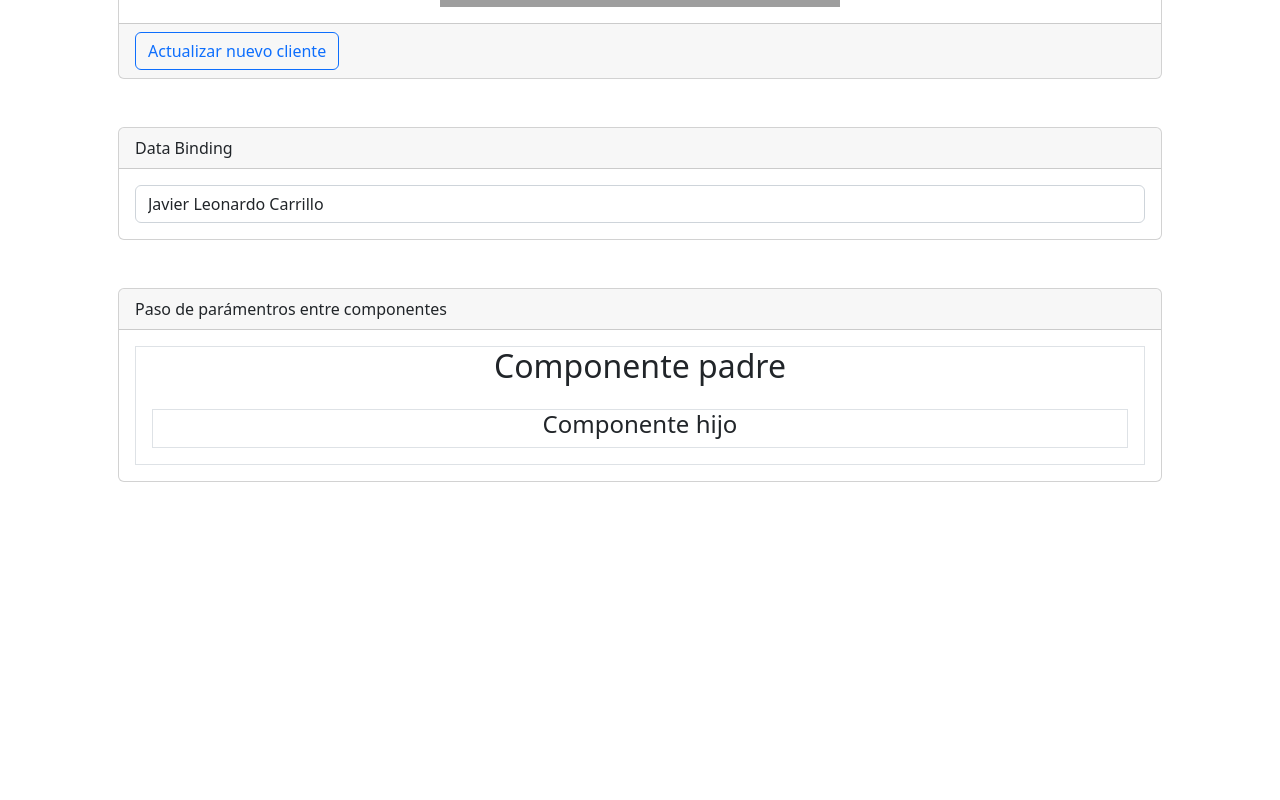
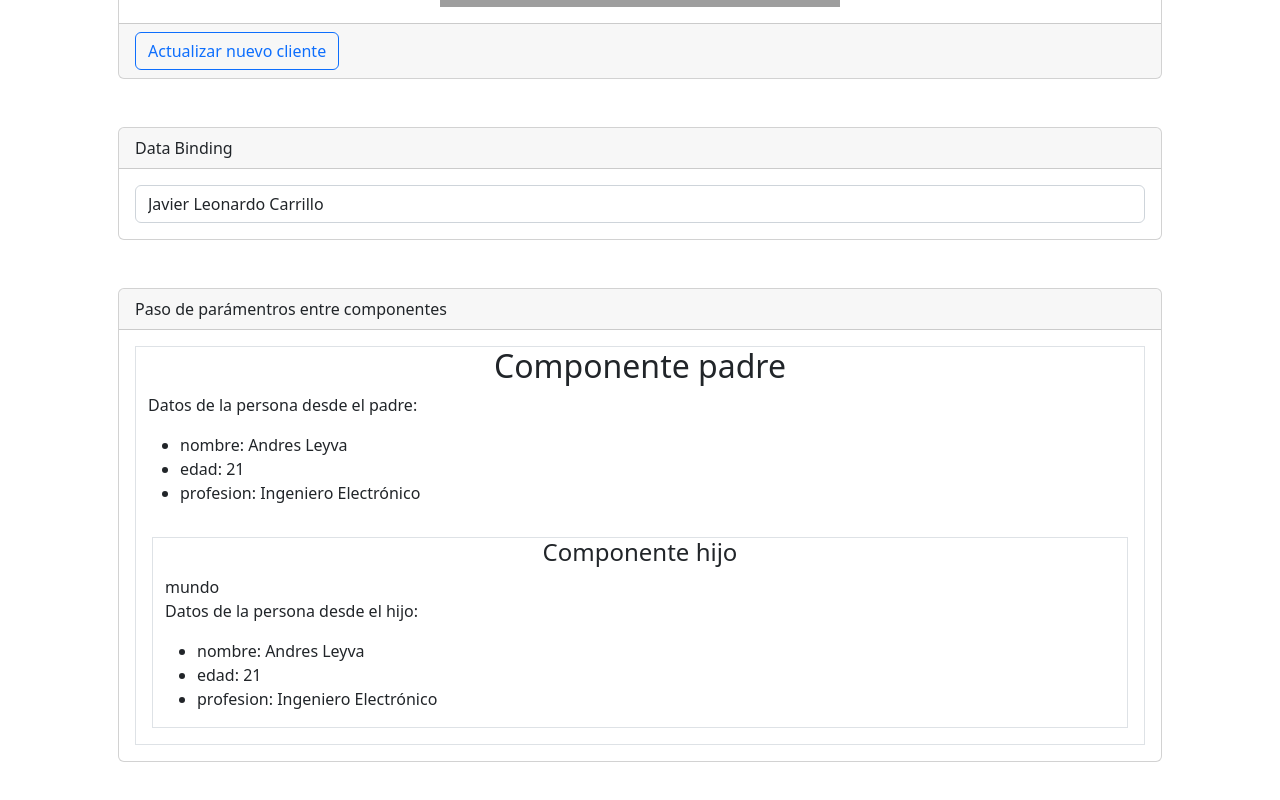
Before and after one commit to wnicolas/Angular-1-, an Angular app: page / in a window 1280 px wide. Shown: the part 456-1256 px from the top of the page. Before the commit the page ends 986 px from the top, so only its background shows below. Built offline with nearby package versions, Linux system fonts and the light colour scheme; grey boxes are pictures that could not be loaded.

Commit message:
Paso de parámetros de padre a hijo

```diff
--- /dev/null
+++ b/src/app/Interfaces/persona.interface.ts
@@ -0,0 +1,5 @@
+export interface Persona {
+  nombre: String;
+  edad: Number;
+  profesion: String;
+}
--- a/src/app/hijo/hijo.component.html
+++ b/src/app/hijo/hijo.component.html
@@ -1,3 +1,12 @@
 <div class="border">
-  <h4 class="text-center">Componente hijo</h4>
+  <div class="container">
+    <h4 class="text-center">Componente hijo</h4>
+    {{ mensaje }}
+    <p>Datos de la persona desde el hijo:</p>
+    <ul>
+      <li>nombre: {{ techCamper.nombre }}</li>
+      <li>edad: {{ techCamper.edad }}</li>
+      <li>profesion: {{ techCamper.profesion }}</li>
+    </ul>
+  </div>
 </div>
--- a/src/app/hijo/hijo.component.ts
+++ b/src/app/hijo/hijo.component.ts
@@ -1,15 +1,29 @@
-import { Component, OnInit } from '@angular/core';
+/**
+ * Se importa Input, Output y EventEmitter
+ */
+import { Component, Input, OnInit } from '@angular/core';
+/**
+ * Importación de interfaz persona
+ */
+import { Persona } from '../Interfaces/persona.interface';
 
 @Component({
   selector: 'app-hijo',
   templateUrl: './hijo.component.html',
-  styleUrls: ['./hijo.component.css']
+  styleUrls: ['./hijo.component.css'],
 })
 export class HijoComponent implements OnInit {
+  /**
+   * Paso de parámetros por valor
+   */
+  @Input() mensaje: String = 'Hola';
 
-  constructor() { }
+  /**
+   * Paso de parámetros como variable
+   */
+  @Input() techCamper!: Persona;
 
-  ngOnInit(): void {
-  }
+  constructor() {}
 
+  ngOnInit(): void {}
 }
--- a/src/app/padre/padre.component.html
+++ b/src/app/padre/padre.component.html
@@ -1,6 +1,15 @@
 <div class="border">
   <h2 class="text-center">Componente padre</h2>
+  <div class="container">
+    <p>Datos de la persona desde el padre:</p>
+    <ul>
+      <li>nombre: {{ persona.nombre }}</li>
+      <li>edad: {{ persona.edad }}</li>
+      <li>profesion: {{ persona.profesion }}</li>
+    </ul>
+  </div>
   <div class="container p-3">
-    <app-hijo></app-hijo>
+    <!-- Paso de variable como parámetro -->
+    <app-hijo mensaje="mundo" [techCamper]="persona"></app-hijo>
   </div>
 </div>
--- a/src/app/padre/padre.component.ts
+++ b/src/app/padre/padre.component.ts
@@ -1,15 +1,21 @@
 import { Component, OnInit } from '@angular/core';
+/**
+ * Importación de interfaz persona
+ */
+import { Persona } from '../Interfaces/persona.interface';
 
 @Component({
   selector: 'app-padre',
   templateUrl: './padre.component.html',
-  styleUrls: ['./padre.component.css']
+  styleUrls: ['./padre.component.css'],
 })
 export class PadreComponent implements OnInit {
+  persona: Persona = {
+    nombre: 'Andres Leyva',
+    edad: 21,
+    profesion: 'Ingeniero Electrónico',
+  };
+  constructor() {}
 
-  constructor() { }
-
-  ngOnInit(): void {
-  }
-
+  ngOnInit(): void {}
 }
```
